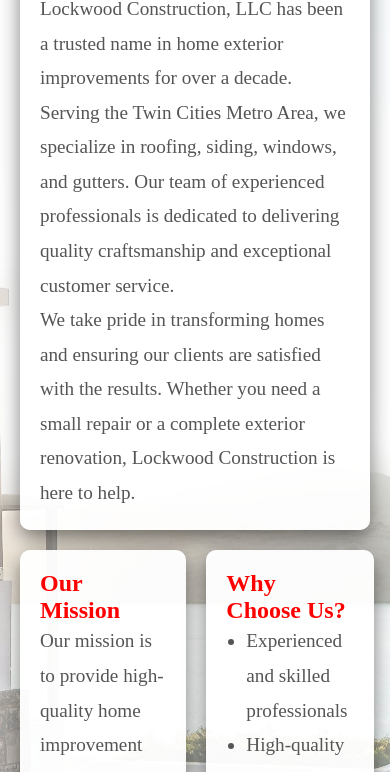
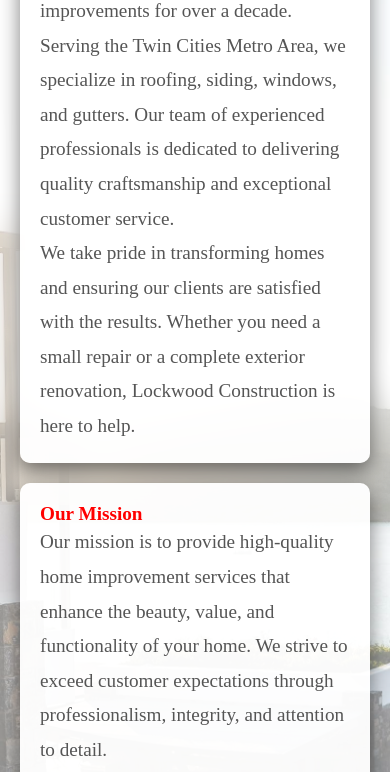
Before and after one commit to Rickyrose26/lockwood, a plain HTML site: page about.html in a window 390 px wide. Shown: the part 339-1111 px from the top of the page. Drawn offline with Linux system fonts and the light colour scheme.

Commit message:
second resizing commit

```diff
--- a/about.html
+++ b/about.html
@@ -34,9 +34,9 @@
         </div>
     </div>
 </header>
-<body style="background: url('./pictures/s1.jpeg') no-repeat center center / cover, rgba(255, 255, 255, 0.5); background-blend-mode: overlay; margin: 0; padding: 0;">
+<body class="responsive-body" style="background: url('./pictures/s1.jpeg') no-repeat center center / cover, rgba(255, 255, 255, 0.5); background-blend-mode: overlay; margin: 0; padding: 0;">
     <div style="position: fixed; top: 0; left: 0; width: 100%; height: 100%; backdrop-filter: blur(20px); z-index: -1;"></div>
-    <main style="padding: 20px; max-width: 800px; margin: 180px auto 80px auto;">
+    <main class="responsive-main" style="padding: 20px; max-width: 800px; margin: 180px auto 80px auto;">
         <div style="padding: 20px; background-color: rgba(255, 255, 255, 0.95); border-radius: 10px; box-shadow: 0 8px 20px rgba(0, 0, 0, 0.5); margin-bottom: 20px;">
             <h1 style="text-align: center; color: red;">About Us</h1>
             <h1 style="text-align: center; color: red;">About Lockwood Construction</h1>
--- a/style.css
+++ b/style.css
@@ -153,6 +153,19 @@
     word-wrap: break-word; /* Ensure text wraps properly */
 }
 
+.responsive-main {
+    padding: 20px;
+    max-width: 800px;
+    margin: 180px auto 80px auto;
+}
+
+.responsive-body {
+    margin: 0;
+    padding: 0;
+    background-size: cover; /* Ensure background covers the viewport */
+    background-position: center; /* Center the background */
+}
+
 /* Responsive styles */
 @media (max-width: 768px) {
     .header {
@@ -215,6 +228,36 @@
     .google-review-section p {
         font-size: 0.9rem; /* Adjust paragraph font size for better readability */
     }
+
+    .responsive-main {
+        padding: 15px; /* Reduce padding for tablets */
+        margin: 120px auto 60px auto; /* Adjust margins for smaller screens */
+    }
+
+    .header .logo img {
+        max-width: 120px; /* Reduce logo size */
+    }
+
+    .header .logo span {
+        font-size: 1.2rem; /* Adjust font size for logo text */
+    }
+
+    main h1, main h2 {
+        font-size: 1.5rem; /* Adjust heading sizes */
+    }
+
+    main p, main ul {
+        font-size: 1rem; /* Adjust paragraph and list font sizes */
+    }
+
+    main div {
+        flex-direction: column; /* Stack sections vertically */
+        gap: 15px; /* Add spacing between sections */
+    }
+
+    .responsive-body {
+        background-size: contain; /* Adjust background size for tablets */
+    }
 }
 
 @media (max-width: 480px) {
@@ -264,4 +307,38 @@
     .google-review-section p {
         font-size: 0.8rem; /* Further adjust paragraph font size for smaller screens */
     }
+
+    .responsive-main {
+        padding: 10px; /* Further reduce padding for mobile devices */
+        margin: 100px auto 40px auto; /* Adjust margins for very small screens */
+    }
+
+    .header .logo img {
+        max-width: 100px; /* Further reduce logo size */
+    }
+
+    .header .logo span {
+        font-size: 1rem; /* Further adjust font size for logo text */
+    }
+
+    .nav a {
+        font-size: 1rem; /* Further reduce font size for navigation links */
+    }
+
+    main h1, main h2 {
+        font-size: 1.2rem; /* Further adjust heading sizes */
+    }
+
+    main p, main ul {
+        font-size: 0.9rem; /* Further adjust paragraph and list font sizes */
+    }
+
+    main div {
+        flex-direction: column; /* Stack sections vertically */
+        gap: 10px; /* Add spacing between sections */
+    }
+
+    .responsive-body {
+        background-size: contain; /* Further adjust background size for mobile devices */
+    }
 }
```
